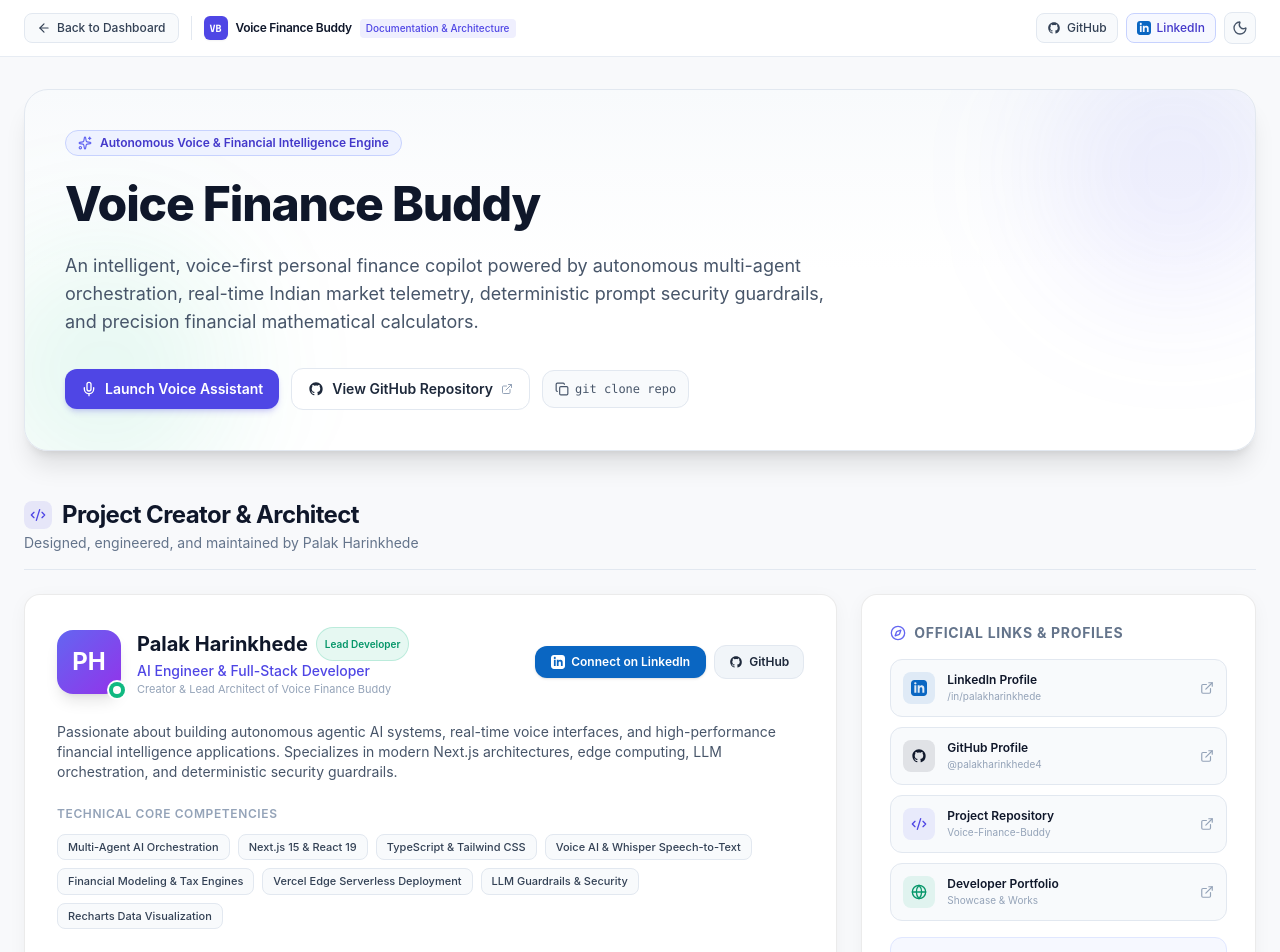
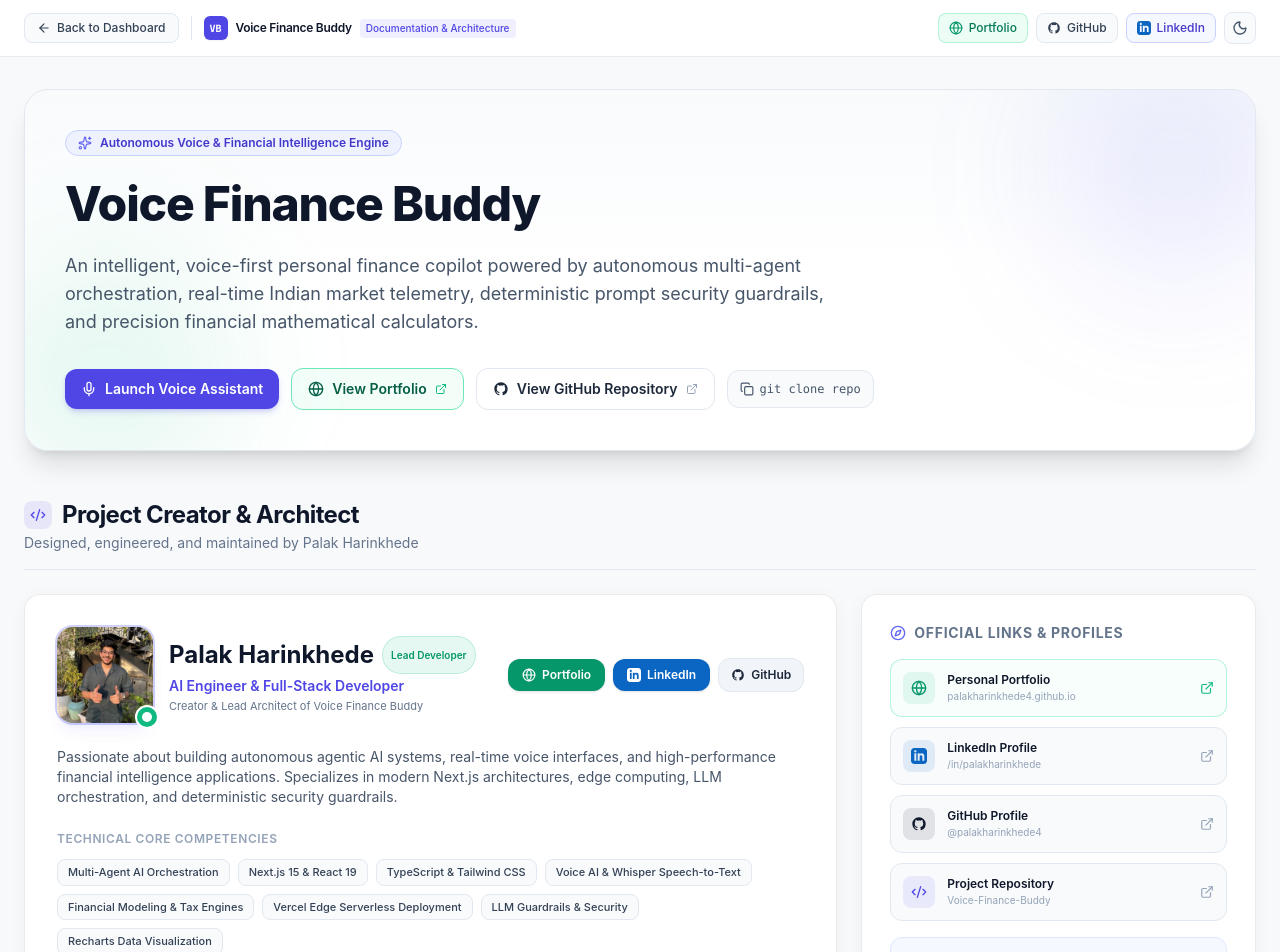
Before and after one commit to palakharinkhede4/Voice-Finance-Buddy, a Next.js app: page /about in a window 1280 px wide. Shown: the top 952 px of the page. Built offline with nearby package versions, Linux system fonts and the light colour scheme.

Commit message:
Update creator profile picture and portfolio link to https://palakharinkhede4.github.io/

```diff
--- a/app/about/page.tsx
+++ b/app/about/page.tsx
@@ -108,10 +108,11 @@
     role: "AI Engineer & Full-Stack Developer",
     tagline: "Creator & Lead Architect of Voice Finance Buddy",
     bio: "Passionate about building autonomous agentic AI systems, real-time voice interfaces, and high-performance financial intelligence applications. Specializes in modern Next.js architectures, edge computing, LLM orchestration, and deterministic security guardrails.",
+    avatar: "/palak-harinkhede.jpg",
     linkedin: "https://www.linkedin.com/in/palakharinkhede/",
     github: "https://github.com/palakharinkhede4",
     repo: "https://github.com/palakharinkhede4/Voice-Finance-Buddy",
-    portfolio: "https://github.com/palakharinkhede4",
+    portfolio: "https://palakharinkhede4.github.io/",
     skills: [
       "Multi-Agent AI Orchestration",
       "Next.js 15 & React 19",
@@ -152,6 +153,16 @@
           </div>
 
           <div className="flex items-center gap-2">
+            <a
+              href={ownerInfo.portfolio}
+              target="_blank"
+              rel="noopener noreferrer"
+              className="flex items-center gap-1.5 rounded-lg border border-emerald-200/80 dark:border-emerald-500/30 bg-emerald-50 dark:bg-emerald-950/40 px-2.5 py-1.5 text-xs font-medium text-emerald-700 dark:text-emerald-300 transition hover:bg-emerald-100 dark:hover:bg-emerald-900/50"
+            >
+              <Globe className="h-3.5 w-3.5 text-emerald-600 dark:text-emerald-400" />
+              <span className="hidden md:inline">Portfolio</span>
+            </a>
+
             <a
               href={ownerInfo.github}
               target="_blank"
@@ -220,6 +231,17 @@
               </Link>
 
               <a
+                href={ownerInfo.portfolio}
+                target="_blank"
+                rel="noopener noreferrer"
+                className="flex items-center gap-2 rounded-xl border border-emerald-300 dark:border-emerald-500/30 bg-emerald-50/60 dark:bg-emerald-950/30 px-4 py-2.5 text-xs sm:text-sm font-semibold text-emerald-800 dark:text-emerald-300 transition hover:bg-emerald-100 dark:hover:bg-emerald-900/50"
+              >
+                <Globe className="h-4 w-4" />
+                View Portfolio
+                <ExternalLink className="h-3 w-3 text-emerald-500" />
+              </a>
+
+              <a
                 href={ownerInfo.repo}
                 target="_blank"
                 rel="noopener noreferrer"
@@ -267,49 +289,63 @@
           </div>
 
           <div className="grid grid-cols-1 lg:grid-cols-12 gap-6 items-stretch">
-            {/* Creator Bio Card */}
+            {/* Creator Bio Card with Real Profile Picture */}
             <div className="lg:col-span-8 theme-card rounded-2xl p-6 sm:p-8 space-y-6">
-              <div className="flex flex-col sm:flex-row items-start sm:items-center justify-between gap-4">
+              <div className="flex flex-col sm:flex-row items-start sm:items-center justify-between gap-5">
                 <div className="flex items-center gap-4">
-                  <div className="relative flex h-16 w-16 items-center justify-center rounded-2xl bg-gradient-to-br from-indigo-500 to-purple-600 text-2xl font-bold text-white shadow-lg">
-                    PH
-                    <span className="absolute -bottom-1 -right-1 flex h-4 w-4 items-center justify-center rounded-full bg-emerald-500 ring-2 ring-white dark:ring-zinc-900">
-                      <span className="h-2 w-2 rounded-full bg-white animate-pulse" />
+                  {/* Photo Container with glowing border and online badge */}
+                  <div className="relative flex-shrink-0">
+                    <img
+                      src={ownerInfo.avatar}
+                      alt={ownerInfo.name}
+                      className="h-20 w-20 sm:h-24 sm:w-24 rounded-2xl object-cover ring-2 ring-indigo-500/30 dark:ring-indigo-400/40 shadow-lg shadow-indigo-500/10"
+                    />
+                    <span className="absolute -bottom-1 -right-1 flex h-5 w-5 items-center justify-center rounded-full bg-emerald-500 ring-2 ring-white dark:ring-zinc-900">
+                      <span className="h-2.5 w-2.5 rounded-full bg-white animate-pulse" />
                     </span>
                   </div>
 
                   <div>
-                    <h3 className="text-xl font-bold text-slate-900 dark:text-white flex items-center gap-2">
+                    <h3 className="text-xl sm:text-2xl font-bold text-slate-900 dark:text-white flex items-center gap-2">
                       {ownerInfo.name}
                       <span className="rounded-full bg-emerald-500/10 px-2 py-0.5 text-[10px] font-semibold text-emerald-600 dark:text-emerald-400 border border-emerald-500/20">
                         Lead Developer
                       </span>
                     </h3>
-                    <p className="text-xs sm:text-sm font-medium text-indigo-600 dark:text-indigo-400">
+                    <p className="text-xs sm:text-sm font-semibold text-indigo-600 dark:text-indigo-400 mt-0.5">
                       {ownerInfo.role}
                     </p>
-                    <p className="text-[11px] text-slate-400 dark:text-zinc-500">
+                    <p className="text-[11px] text-slate-500 dark:text-zinc-400 mt-0.5">
                       {ownerInfo.tagline}
                     </p>
                   </div>
                 </div>
 
                 {/* Direct Connect Buttons */}
-                <div className="flex items-center gap-2 self-stretch sm:self-auto">
+                <div className="flex flex-wrap items-center gap-2 self-stretch sm:self-auto">
+                  <a
+                    href={ownerInfo.portfolio}
+                    target="_blank"
+                    rel="noopener noreferrer"
+                    className="flex-1 sm:flex-initial flex items-center justify-center gap-1.5 rounded-xl bg-emerald-600 px-3.5 py-2 text-xs font-semibold text-white shadow transition hover:bg-emerald-500"
+                  >
+                    <Globe className="h-3.5 w-3.5" />
+                    Portfolio
+                  </a>
                   <a
                     href={ownerInfo.linkedin}
                     target="_blank"
                     rel="noopener noreferrer"
-                    className="flex-1 sm:flex-initial flex items-center justify-center gap-1.5 rounded-xl bg-[#0A66C2] px-4 py-2 text-xs font-semibold text-white shadow transition hover:bg-[#084e96]"
+                    className="flex-1 sm:flex-initial flex items-center justify-center gap-1.5 rounded-xl bg-[#0A66C2] px-3.5 py-2 text-xs font-semibold text-white shadow transition hover:bg-[#084e96]"
                   >
                     <LinkedinIcon className="h-3.5 w-3.5" />
-                    Connect on LinkedIn
+                    LinkedIn
                   </a>
                   <a
                     href={ownerInfo.github}
                     target="_blank"
                     rel="noopener noreferrer"
-                    className="flex-1 sm:flex-initial flex items-center justify-center gap-1.5 rounded-xl border border-slate-200 dark:border-white/[0.1] bg-slate-100 dark:bg-zinc-800 px-3.5 py-2 text-xs font-semibold text-slate-800 dark:text-zinc-200 transition hover:bg-slate-200 dark:hover:bg-zinc-700"
+                    className="flex-1 sm:flex-initial flex items-center justify-center gap-1.5 rounded-xl border border-slate-200 dark:border-white/[0.1] bg-slate-100 dark:bg-zinc-800 px-3 py-2 text-xs font-semibold text-slate-800 dark:text-zinc-200 transition hover:bg-slate-200 dark:hover:bg-zinc-700"
                   >
                     <GithubIcon className="h-3.5 w-3.5" />
                     GitHub
@@ -348,6 +384,29 @@
                 </h3>
 
                 <div className="space-y-2.5">
+                  {/* Portfolio */}
+                  <a
+                    href={ownerInfo.portfolio}
+                    target="_blank"
+                    rel="noopener noreferrer"
+                    className="group flex items-center justify-between rounded-xl border border-emerald-200/80 dark:border-emerald-500/20 bg-emerald-50/40 dark:bg-emerald-950/20 p-3 text-xs transition hover:border-emerald-500/40 hover:bg-emerald-50/70 dark:hover:bg-emerald-950/40"
+                  >
+                    <div className="flex items-center gap-3">
+                      <div className="flex h-8 w-8 items-center justify-center rounded-lg bg-emerald-500/10 text-emerald-600 dark:text-emerald-400">
+                        <Globe className="h-4 w-4" />
+                      </div>
+                      <div>
+                        <div className="font-semibold text-slate-900 dark:text-white group-hover:text-emerald-600 dark:group-hover:text-emerald-400">
+                          Personal Portfolio
+                        </div>
+                        <div className="text-[10px] text-slate-400 dark:text-zinc-500">
+                          palakharinkhede4.github.io
+                        </div>
+                      </div>
+                    </div>
+                    <ExternalLink className="h-3.5 w-3.5 text-emerald-500" />
+                  </a>
+
                   {/* LinkedIn */}
                   <a
                     href={ownerInfo.linkedin}
@@ -416,34 +475,11 @@
                     </div>
                     <ExternalLink className="h-3.5 w-3.5 text-slate-400 group-hover:text-indigo-500" />
                   </a>
-
-                  {/* Portfolio */}
-                  <a
-                    href={ownerInfo.portfolio}
-                    target="_blank"
-                    rel="noopener noreferrer"
-                    className="group flex items-center justify-between rounded-xl border border-slate-200 dark:border-white/[0.06] bg-slate-50 dark:bg-zinc-900/60 p-3 text-xs transition hover:border-indigo-500/40 hover:bg-indigo-50/20 dark:hover:bg-indigo-950/20"
-                  >
-                    <div className="flex items-center gap-3">
-                      <div className="flex h-8 w-8 items-center justify-center rounded-lg bg-emerald-500/10 text-emerald-600 dark:text-emerald-400">
-                        <Globe className="h-4 w-4" />
-                      </div>
-                      <div>
-                        <div className="font-semibold text-slate-900 dark:text-white group-hover:text-indigo-600 dark:group-hover:text-indigo-400">
-                          Developer Portfolio
-                        </div>
-                        <div className="text-[10px] text-slate-400 dark:text-zinc-500">
-                          Showcase & Works
-                        </div>
-                      </div>
-                    </div>
-                    <ExternalLink className="h-3.5 w-3.5 text-slate-400 group-hover:text-indigo-500" />
-                  </a>
                 </div>
               </div>
 
               <div className="rounded-xl border border-indigo-100 dark:border-indigo-500/10 bg-indigo-50/50 dark:bg-indigo-950/20 p-3 text-[11px] text-slate-600 dark:text-zinc-400 mt-4">
-                <span className="font-semibold text-indigo-700 dark:text-indigo-300">Open for Collaboration:</span> Connect on LinkedIn for AI/ML engineering, multi-agent architectures, or fintech innovations.
+                <span className="font-semibold text-indigo-700 dark:text-indigo-300">Open for Collaboration:</span> Connect on LinkedIn or visit portfolio for AI/ML engineering, multi-agent systems, or full-stack software development.
               </div>
             </div>
           </div>
@@ -940,6 +976,15 @@
 
             <div className="flex items-center gap-2">
               <a
+                href={ownerInfo.portfolio}
+                target="_blank"
+                rel="noopener noreferrer"
+                className="flex items-center gap-1.5 rounded-xl bg-emerald-600 px-4 py-2 text-xs font-semibold text-white shadow transition hover:bg-emerald-500"
+              >
+                <Globe className="h-3.5 w-3.5" />
+                Portfolio
+              </a>
+              <a
                 href={ownerInfo.repo}
                 target="_blank"
                 rel="noopener noreferrer"
@@ -1008,6 +1053,9 @@
             <Link href="/" className="hover:text-indigo-600 dark:hover:text-indigo-400 transition">
               Dashboard
             </Link>
+            <a href={ownerInfo.portfolio} target="_blank" rel="noopener noreferrer" className="hover:text-emerald-600 dark:hover:text-emerald-400 transition">
+              Portfolio
+            </a>
             <a href={ownerInfo.github} target="_blank" rel="noopener noreferrer" className="hover:text-indigo-600 dark:hover:text-indigo-400 transition">
               GitHub Profile
             </a>
--- a/app/page.tsx
+++ b/app/page.tsx
@@ -428,12 +428,21 @@
             </Link>
             <span>•</span>
             <a
+              href="https://palakharinkhede4.github.io/"
+              target="_blank"
+              rel="noopener noreferrer"
+              className="text-emerald-600 dark:text-emerald-400 font-medium hover:underline"
+            >
+              Portfolio
+            </a>
+            <span>•</span>
+            <a
               href="https://www.linkedin.com/in/palakharinkhede/"
               target="_blank"
               rel="noopener noreferrer"
               className="hover:text-slate-800 dark:hover:text-zinc-300 transition"
             >
-              Created by Palak Harinkhede
+              Palak Harinkhede
             </a>
           </div>
         </div>
```
Also changed, not shown: public/palak-harinkhede.jpg (added), 1 other file (tests, documents, lock files or other folders).
